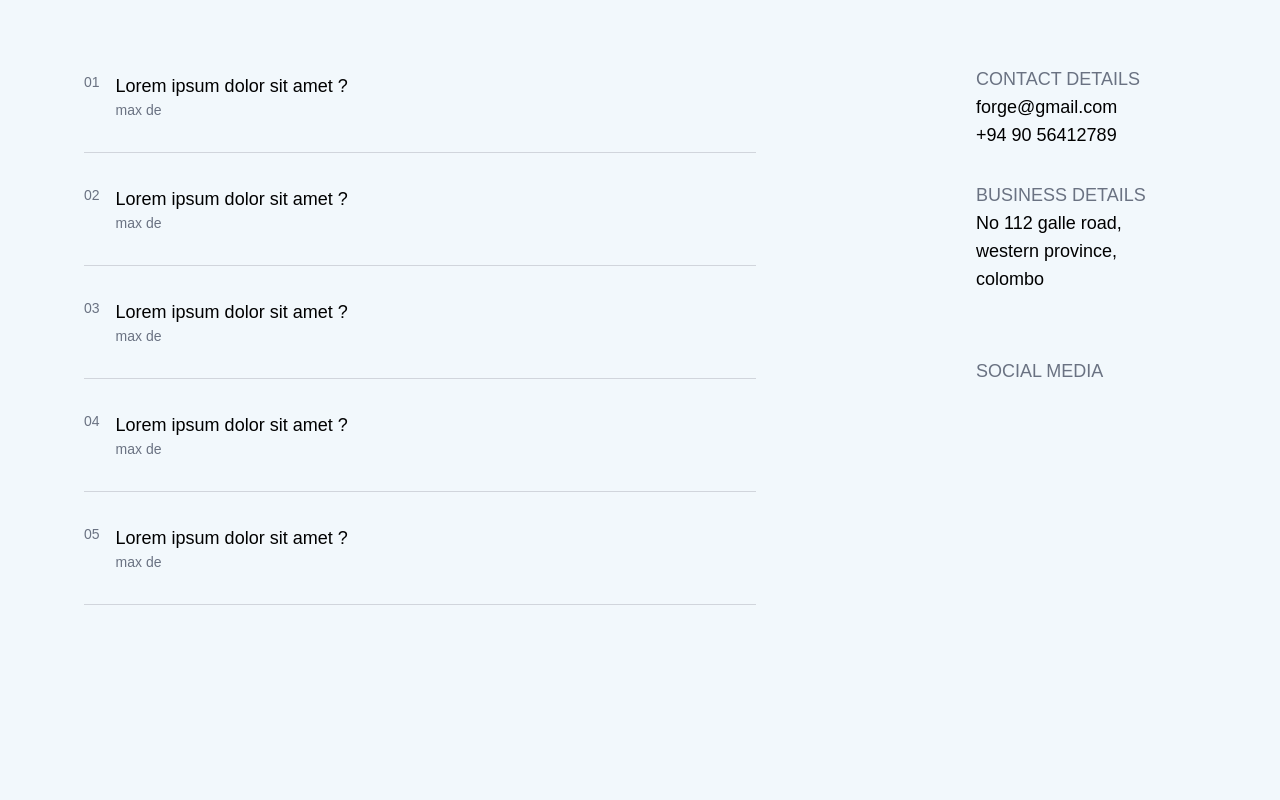
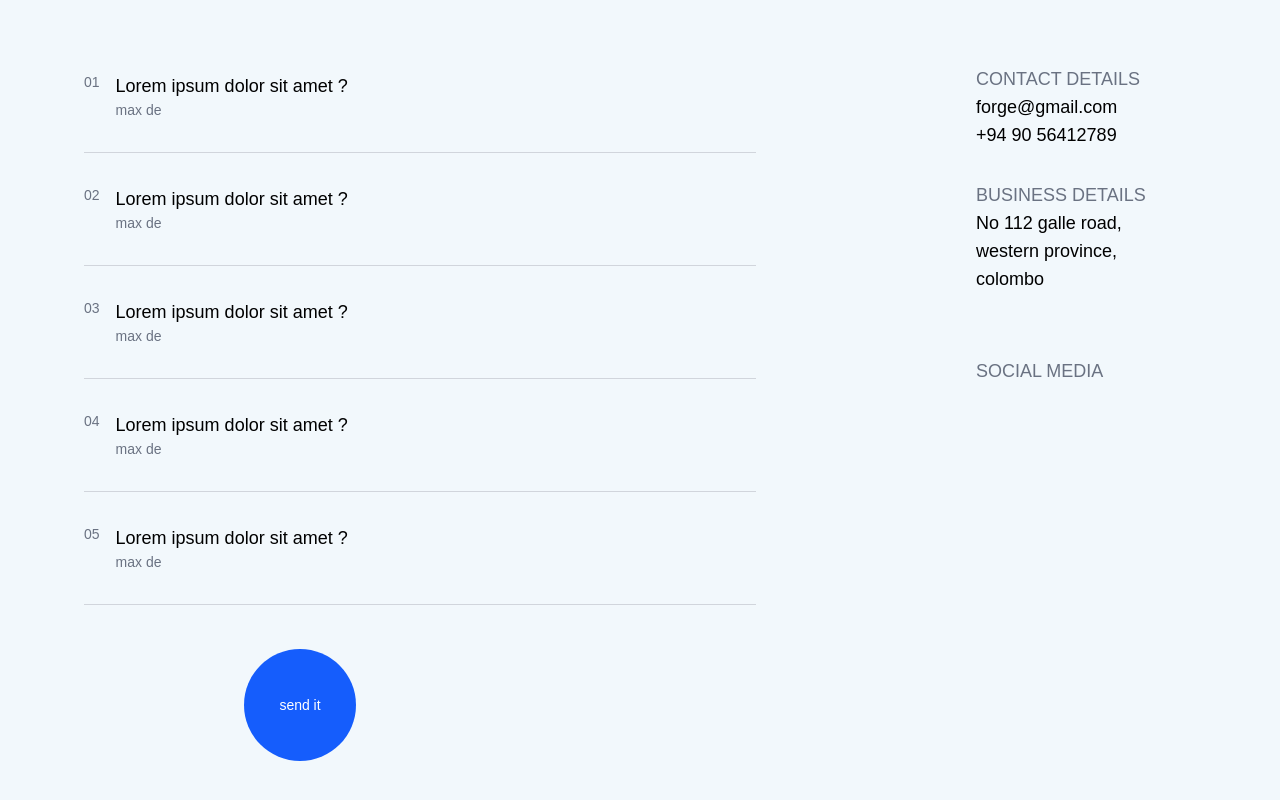
Before and after one commit to rashmikaz/forge, a Next.js app: page /contact in a window 1280 px wide. Shown: the part 406-1206 px from the top of the page. Built offline with nearby package versions, Linux system fonts and the light colour scheme.

Commit message:
send button componont

```diff
--- /dev/null
+++ b/src/app/components/Button.jsx
@@ -0,0 +1,40 @@
+"use client";
+import React, { useState } from "react";
+
+const Button = () => {
+  const [offset, setOffset] = useState({ x: 0, y: 0 });
+
+  const handleMouseMove = (e) => {
+    // effect
+    const moveX = (e.clientX / window.innerWidth - 0.5) * 160;
+    const moveY = (e.clientY / window.innerHeight - 0.5) * 160;
+
+    setOffset({ x: moveX, y: moveY });
+  };
+
+  return (
+    <div
+      onMouseMove={handleMouseMove}
+      className="flex justify-center items-center h-screen"
+    >
+      <button
+        style={{
+          transform: `translate(${offset.x}px, ${offset.y}px)`,
+        }}
+        className="
+          w-28 h-28
+          rounded-full
+          bg-blue-600
+          text-white
+          text-sm
+          flex items-center justify-center
+          transition-transform duration-300 ease-out
+        "
+      >
+        send it
+      </button>
+    </div>
+  );
+};
+
+export default Button;
--- a/src/app/contact/page.jsx
+++ b/src/app/contact/page.jsx
@@ -1,3 +1,5 @@
+import Button from "../components/Button";
+
 export default function ContactPage() {
   return (
     <div className="pt-25">
@@ -89,6 +91,10 @@ export default function ContactPage() {
         <div className="pb-8"></div>
         <h3 className="text-lg text-gray-500">SOCIAL MEDIA</h3>
       </div>
+
+      <div className="relative bottom-170 right-85">
+        <Button />
+      </div>
     </div>
   );
 }
```
